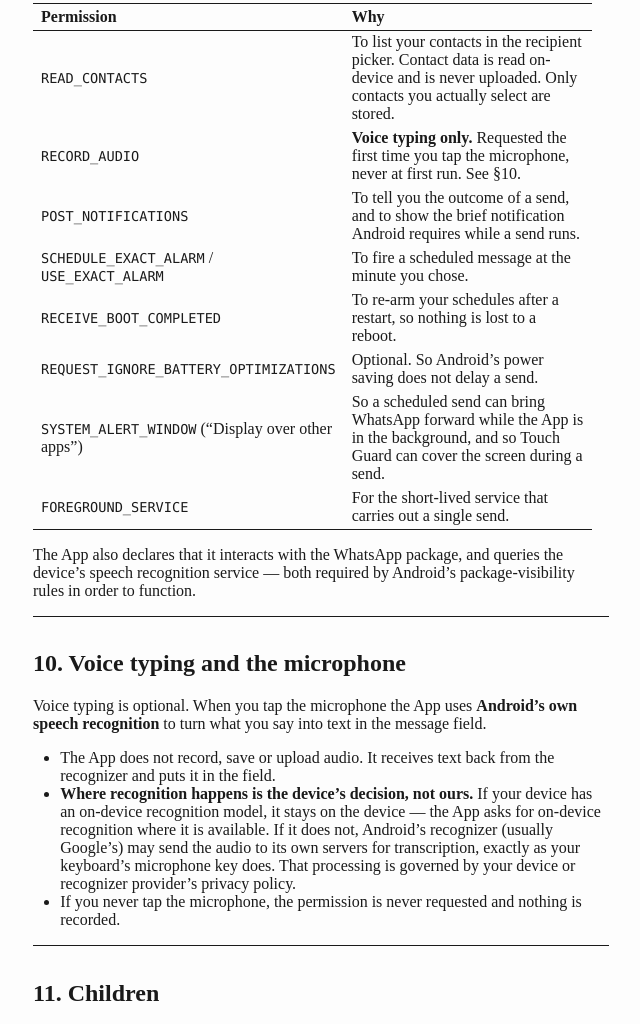
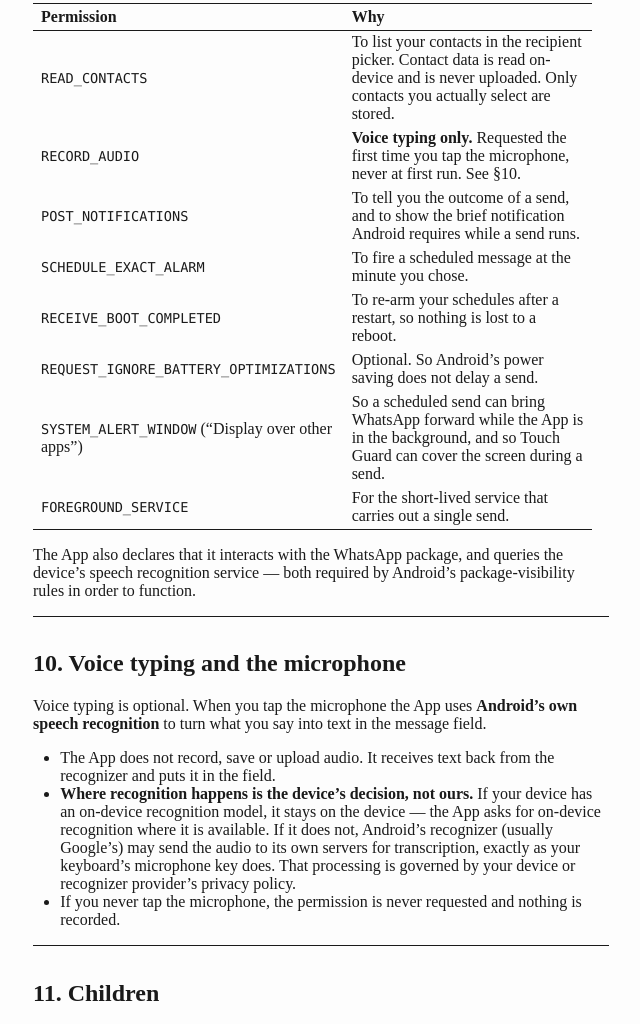
Before and after one commit to utkrshk/whatsscheduler-privacy-policy, a plain HTML site: page index.html in a window 1280 px wide. Shown: the part 4193-5217 px from the top of the page, without its empty margins (319-959 px from the left). Drawn offline with Linux system fonts and the light colour scheme.

Commit message:
Fix HTML structure for alarm codes in index.html

```diff
--- a/index.html
+++ b/index.html
@@ -480,8 +480,7 @@ Requested the first time you tap the microphone, never at first run. See
 show the brief notification Android requires while a send runs.</td>
 </tr>
 <tr class="even">
-<td style="text-align: left;"><code>SCHEDULE_EXACT_ALARM</code> /
-<code>USE_EXACT_ALARM</code></td>
+<td style="text-align: left;"><code>SCHEDULE_EXACT_ALARM</code>
 <td style="text-align: left;">To fire a scheduled message at the minute
 you chose.</td>
 </tr>
```
